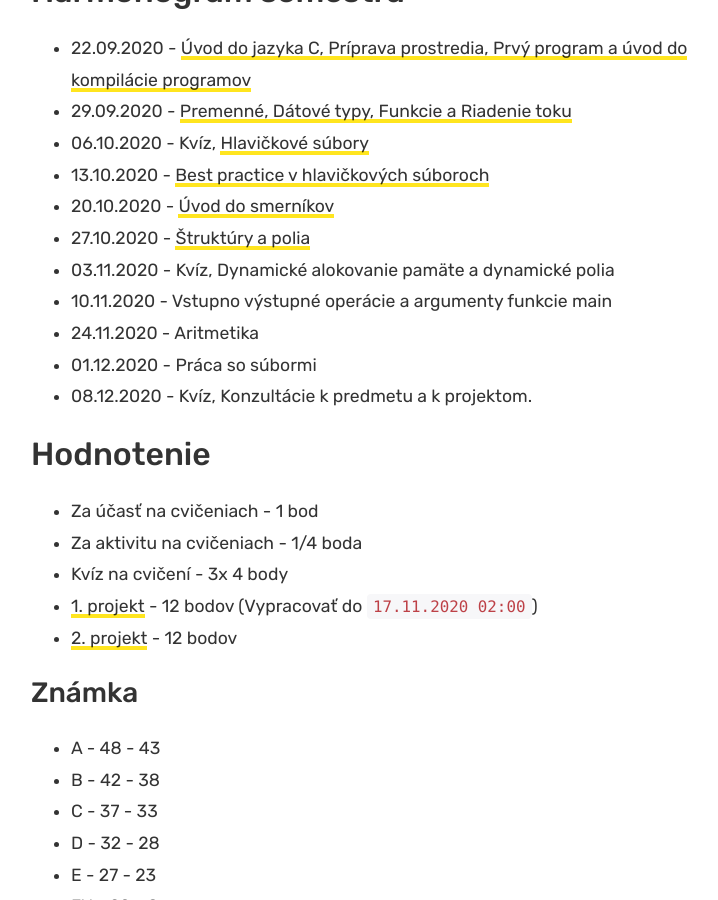
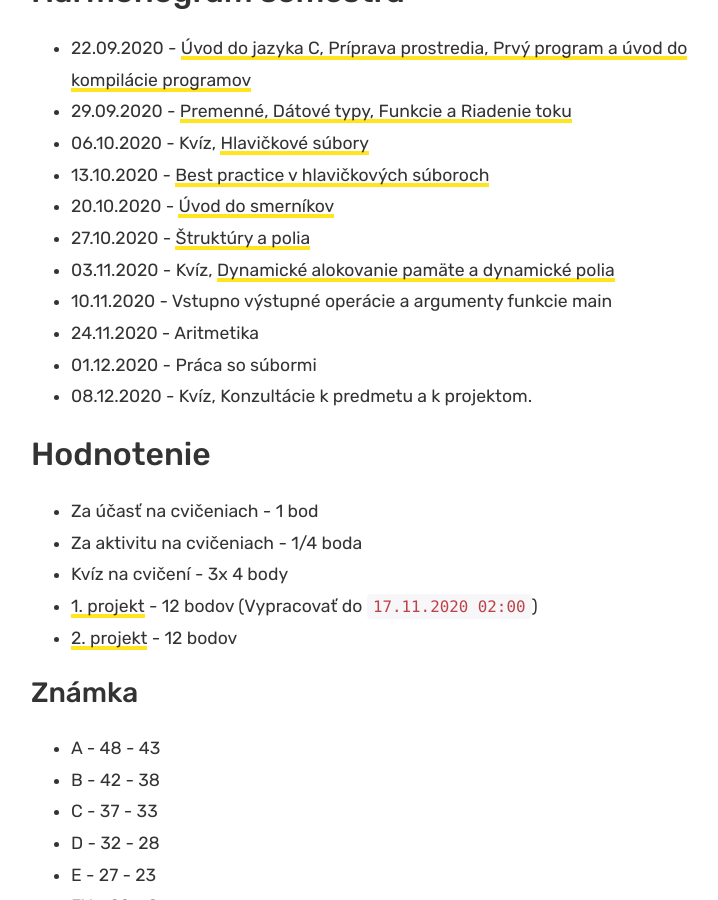
Before and after one commit to ppatrik/ppatrik.github.io, a Jekyll site: the page built from _posts/2020-09-22-JAC-0.md, in a window 1280 px wide and 900 px high, scrolled down 703 px. Shown: the whole window, without its empty margins (244-962 px from the left). Built offline with Jekyll 4.4.1, drawn with Linux system fonts in a browser that asks for light colours; comment, search, counter and statistics services are not loaded; some of the changed lines change nothing that is shown.

Commit message:
Update 2020-09-22-JAC-0.md

```diff
--- a/_posts/2020-09-22-JAC-0.md
+++ b/_posts/2020-09-22-JAC-0.md
@@ -14,7 +14,7 @@ author: ppatrik
 * 13.10.2020 - [Best practice v hlavičkových súboroch]({{site.base_url}}/vyuka/jac/2020/10/13/JAC-Cvicenie04)
 * 20.10.2020 - [Úvod do smerníkov]({{site.base_url}}/vyuka/jac/2020/10/20/JAC-Cvicenie05)
 * 27.10.2020 - [Štruktúry a polia]({{site.base_url}}/vyuka/jac/2020/10/27/JAC-Cvicenie06)
-* 03.11.2020 - Kvíz, Dynamické alokovanie pamäte a dynamické polia
+* 03.11.2020 - Kvíz, [Dynamické alokovanie pamäte a dynamické polia]({{site.base_url}}/vyuka/jac/2020/11/03/JAC-Cvicenie07)
 * 10.11.2020 - Vstupno výstupné operácie a argumenty funkcie main
 * 24.11.2020 - Aritmetika
 * 01.12.2020 - Práca so súbormi
```
